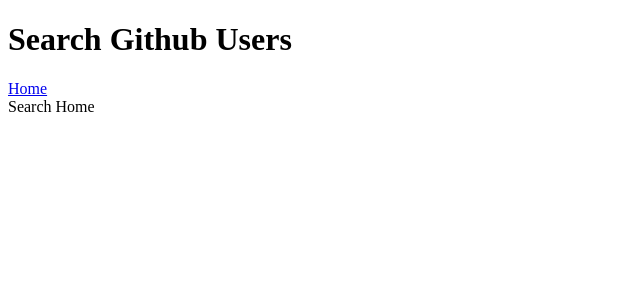
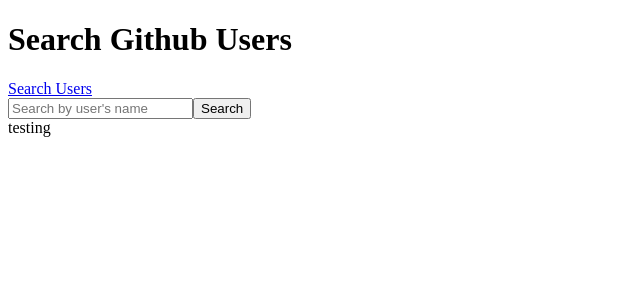
Before and after one commit to SusyQinqinYang/WhoRepresentsYou, a React app: page /#/search in a window 1280 px wide. Shown: the top 300 px of the page, without its empty margins (0-640 px from the left). Built offline with nearby package versions, Linux system fonts and the light colour scheme; the HTML template or start-up script is replaced by a standard one.

Commit message:
got search work

```diff
--- a/client/src/Components/App.jsx
+++ b/client/src/Components/App.jsx
@@ -17,17 +17,20 @@
                 <div className='header'>
                     <h1 className='page-title'>Search Github Users</h1>
                     <div className='nav'>
-                        <NavLink to='/search' className='nav-home'>
-                            Home
+                        <NavLink to='/' className='nav-home'>
+                            Search Users
                         </NavLink>
                     </div>
                 </div>
 
                 <div className='home-page-bdy'>
                     <Switch>
+                        <Redirect
+                        exact from="/"
+                        to="/search"/>
                         <Route exact path='/search' component={SearchHome}/>
                         <Redirect
-                        exact from="/search/results/"
+                        exact from="/search/results"
                         to="/search/results/susyyang"/>
                         <Route path="/search/results/:user" component={SearchResults} />
                     </Switch>
--- a/client/src/Components/SearchHome.jsx
+++ b/client/src/Components/SearchHome.jsx
@@ -1,8 +1,65 @@
-import React from 'react';
+import React, { useState, useEffect } from 'react';
+import { Link } from "react-router-dom";
+import axios from "axios";
 
 const SearchHome = () => {
+    let [query, setQuery] = useState('');
+    let [userList, setUserList] = useState([{avatar_url: 'testing'}]);
+
+    console.log('query',query);
+    console.log('userList',userList);
+
+    const fetchUsersList = (query) => {
+        console.log('query is', query)
+        axios({
+            method: 'get',
+            url: 'https://api.github.com/search/users',
+            params: {
+                accept: 'application/vnd.github.v3+json',
+                q: query
+            }
+        })
+        .then( ( {data}) => {
+            setUserList(data.items);
+            console.log('API return', data)
+            console.log('API return total count', data.total_count);
+
+        })
+        .catch( (err) => {
+            console.log('Get user list API request err:', err)
+        })
+
+    }
+
     return (
-        <div>Search Home</div>
+        <div className='search-home'>
+
+            <form className='search-form'>
+                <input
+                type='text'
+                placeholder="Search by user's name"
+                className='search-input'
+                onChange={e => setQuery(e.target.value)}
+                />
+
+                {/* <Link to={`/search/results/${query}`}> */}
+                    <button
+                    className='btn-search'
+                    onClick={(e) => {
+                        e.preventDefault();
+                        fetchUsersList(query)
+                        }
+                    }
+                    >
+                    Search
+                    </button>
+                {/* </Link> */}
+            </form>
+
+            <div>
+                {userList[0].avatar_url}
+            </div>
+        </div>
     )
 }
 
```
